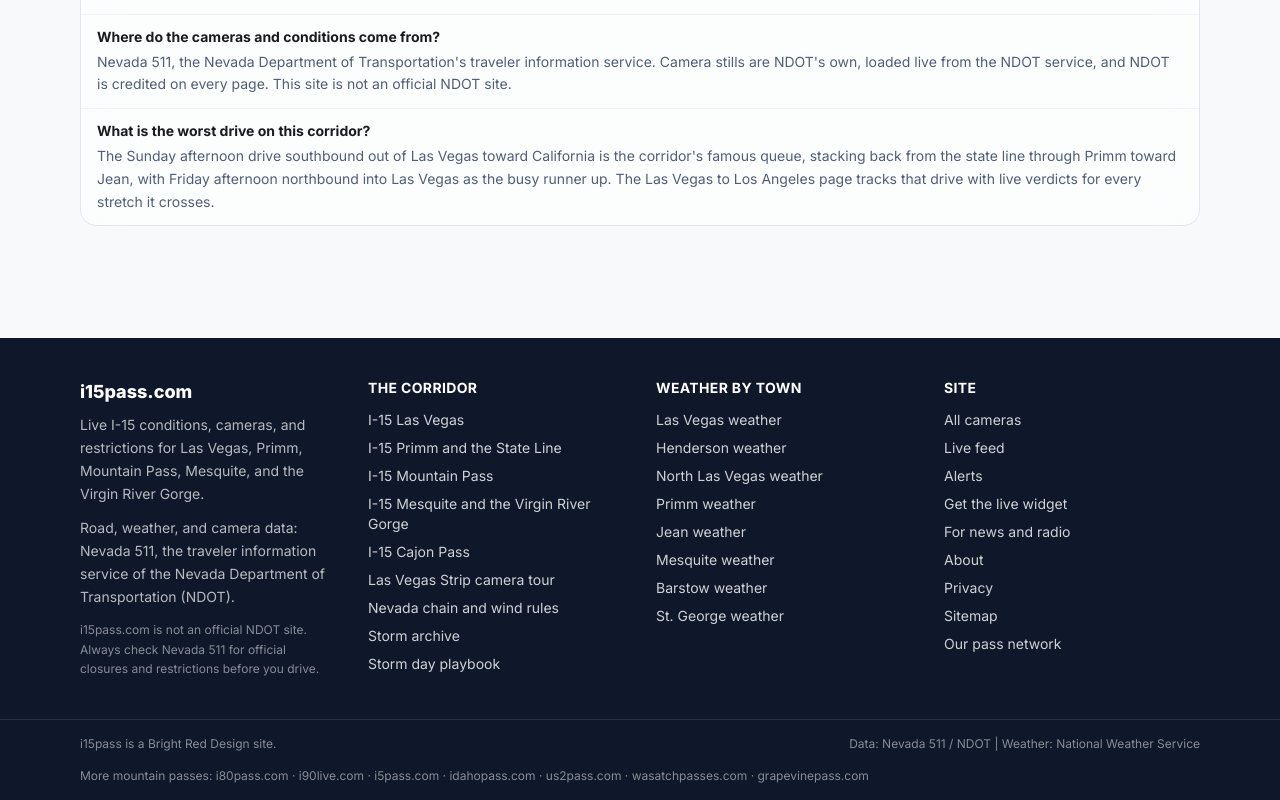
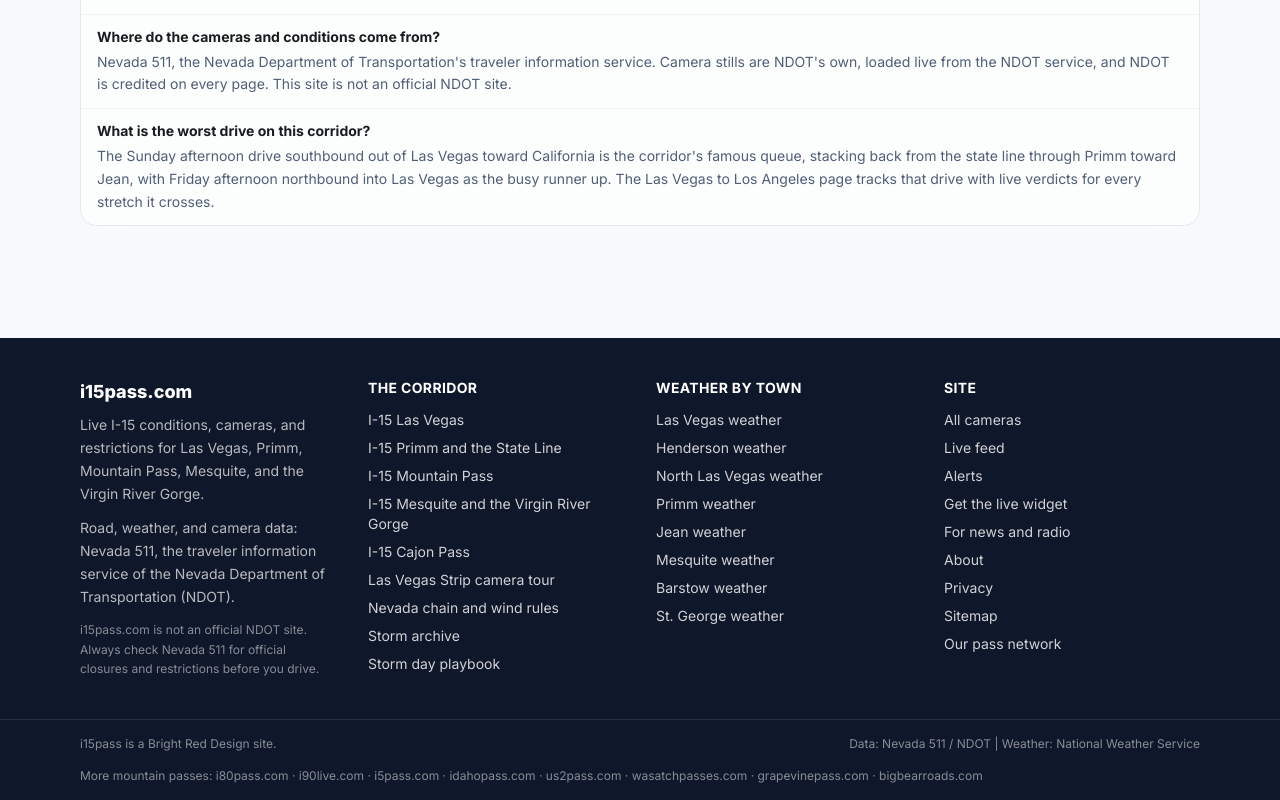
Before and after one commit to i80pass/i15pass, a Next.js app: page / in a window 1280 px wide. Shown: the part 3663-4463 px from the top of the page. Built offline with nearby package versions, Linux system fonts and the light colour scheme; no server answers.

Commit message:
Add bigbearroads.com to pass network footer list

```diff
--- a/components/Footer.js
+++ b/components/Footer.js
@@ -69,6 +69,8 @@ export default function Footer() {
         <a href="https://wasatchpasses.com" className="hover:text-white">wasatchpasses.com</a>
         {" · "}
         <a href="https://grapevinepass.com" className="hover:text-white">grapevinepass.com</a>
+        {" · "}
+        <a href="https://bigbearroads.com" className="hover:text-white">bigbearroads.com</a>
       </div>
     </footer>
   );
```
